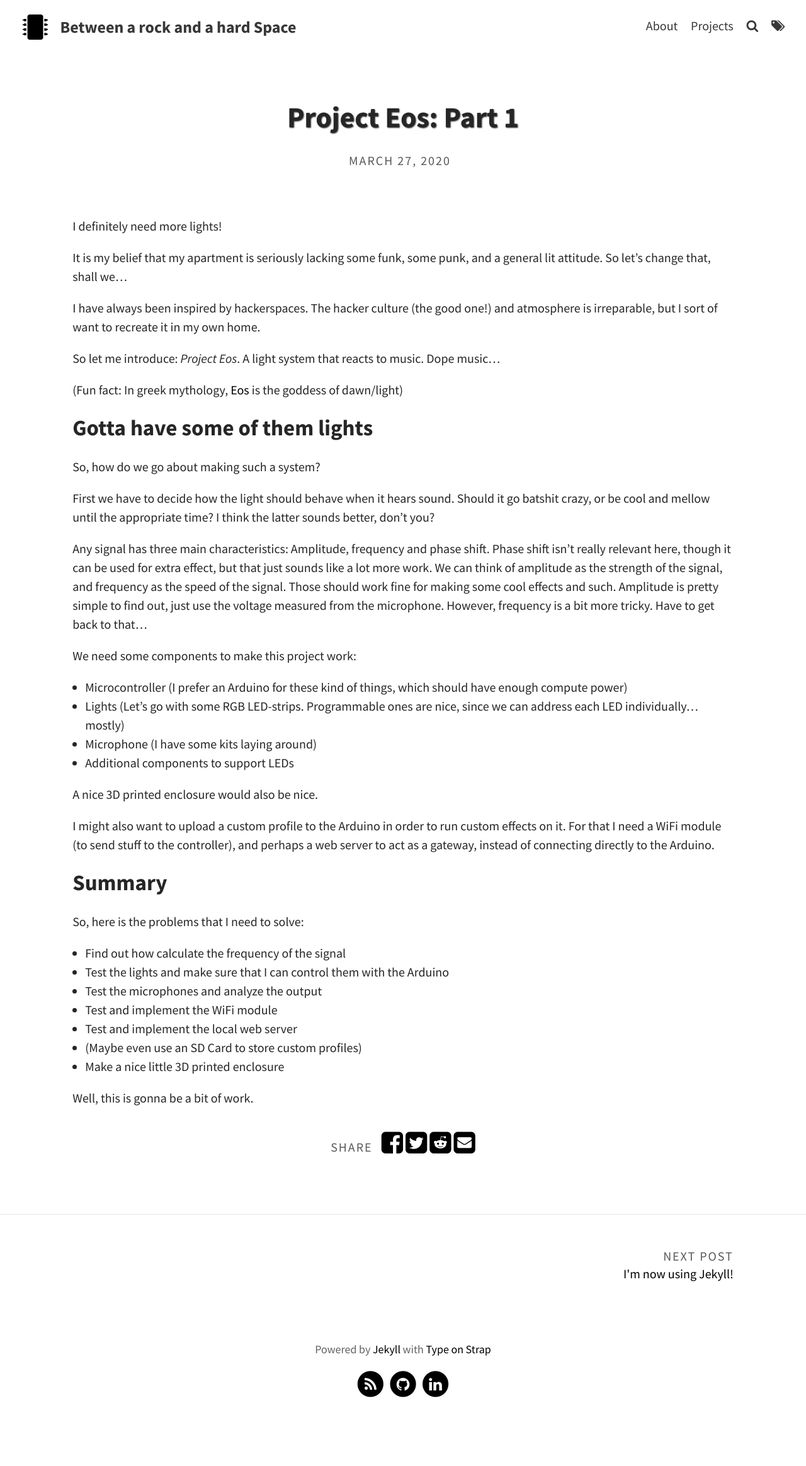
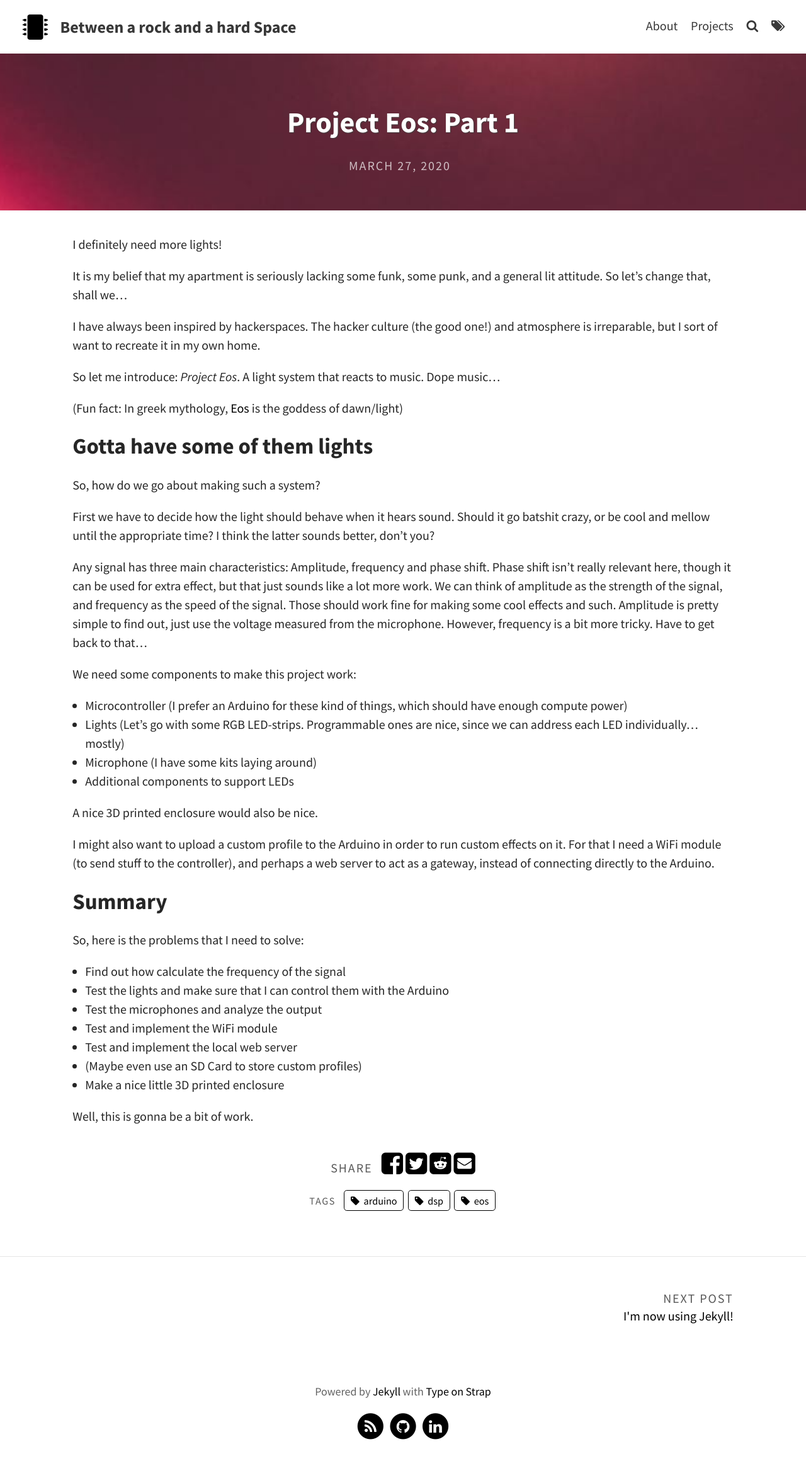
Before and after one commit to patricab/patricab.github.io, a Jekyll site: the page built from _posts/2020-03-27-eos-1.md, in a window 1280 px wide. Shown: the whole page at 63% size. Built offline with Jekyll 4.4.1, drawn with Linux system fonts in a browser that asks for light colours; before the commit the page ends 2260 px from its top, so only the background shows below that.

Commit message:
* Made minor changes to tags in posts/pages

```diff
--- a/_config.yml
+++ b/_config.yml
@@ -47,7 +47,7 @@ highlighter: rouge
 sass:
   sass_dir: _sass
   style: :compressed
-plugins: [jekyll-paginate, jekyll-seo-tag, jekyll-feed]
+plugins: jekyll-paginate jekyll-seo-tag jekyll-feed
 exclude: [".jekyll-cache", "Gemfile", "Gemfile.lock", "type-on-strap.gemspec", "*.gem", ".idea", "vendor/*", ".travis.yml",
           "LICENSE", "README.md", "screenshot.png", "assets/package.json", "assets/node_modules", "assets/gulpfile.js"]
 
--- a/_posts/2020-03-27-eos-1.md
+++ b/_posts/2020-03-27-eos-1.md
@@ -1,7 +1,9 @@
 ---
 title: "Project Eos: Part 1"
+thumbnail: "assets/img/thumbnails/eos.jpeg"
+feature-img: "assets/img/thumbnails/eos.jpeg"
 categories: eos
-layout: post
+tags: eos arduino dsp
 ---
 
 I definitely need more lights!
```
Also changed, not shown: _posts/2020-01-12-dsky-part-1.md (+1 -1 lines), _posts/2020-03-23-now-using-jekyll.md (+1 -1 lines), pages/about.md (+0 -1 lines), pages/search.md (+1 -1 lines).
